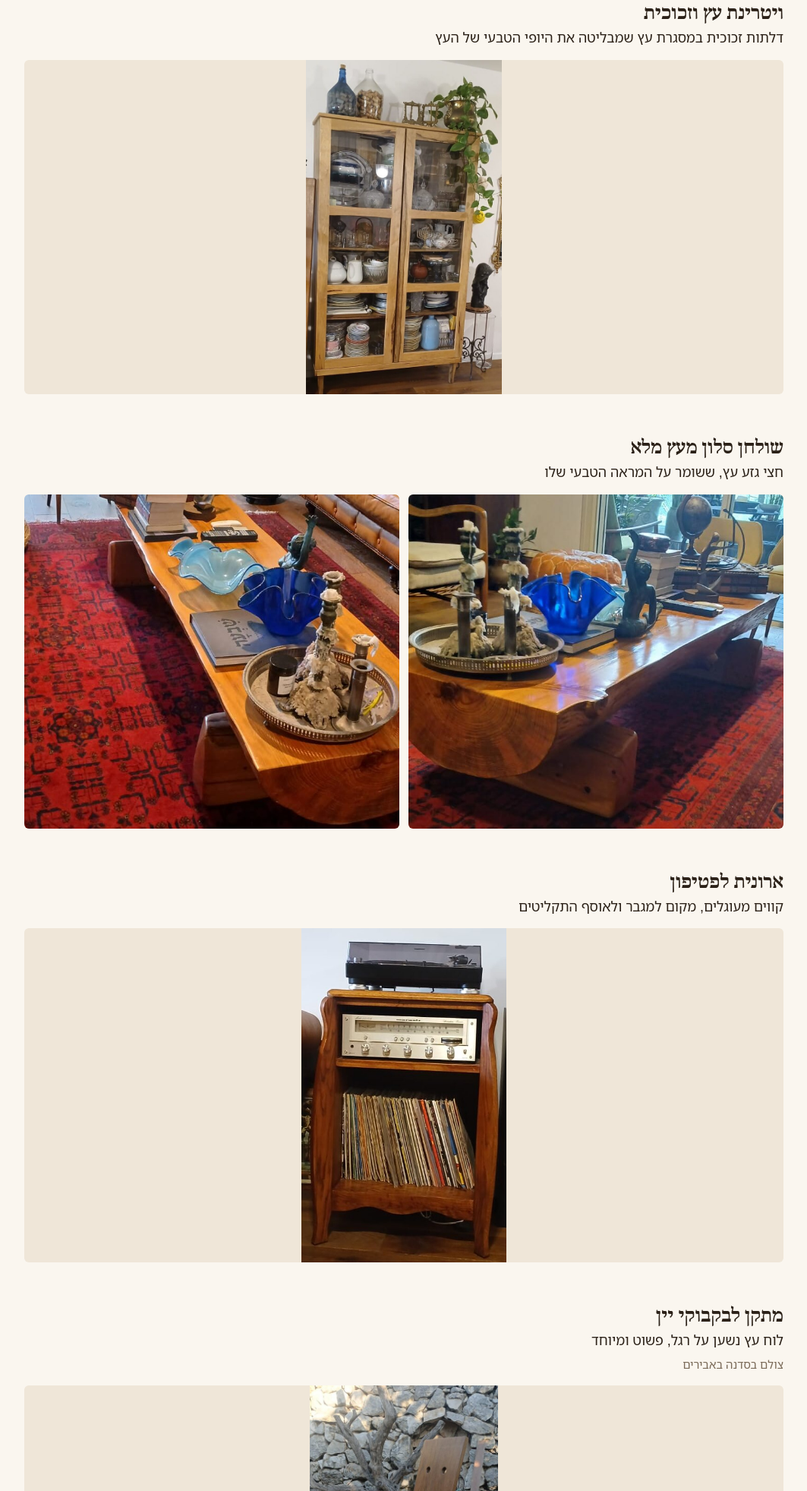
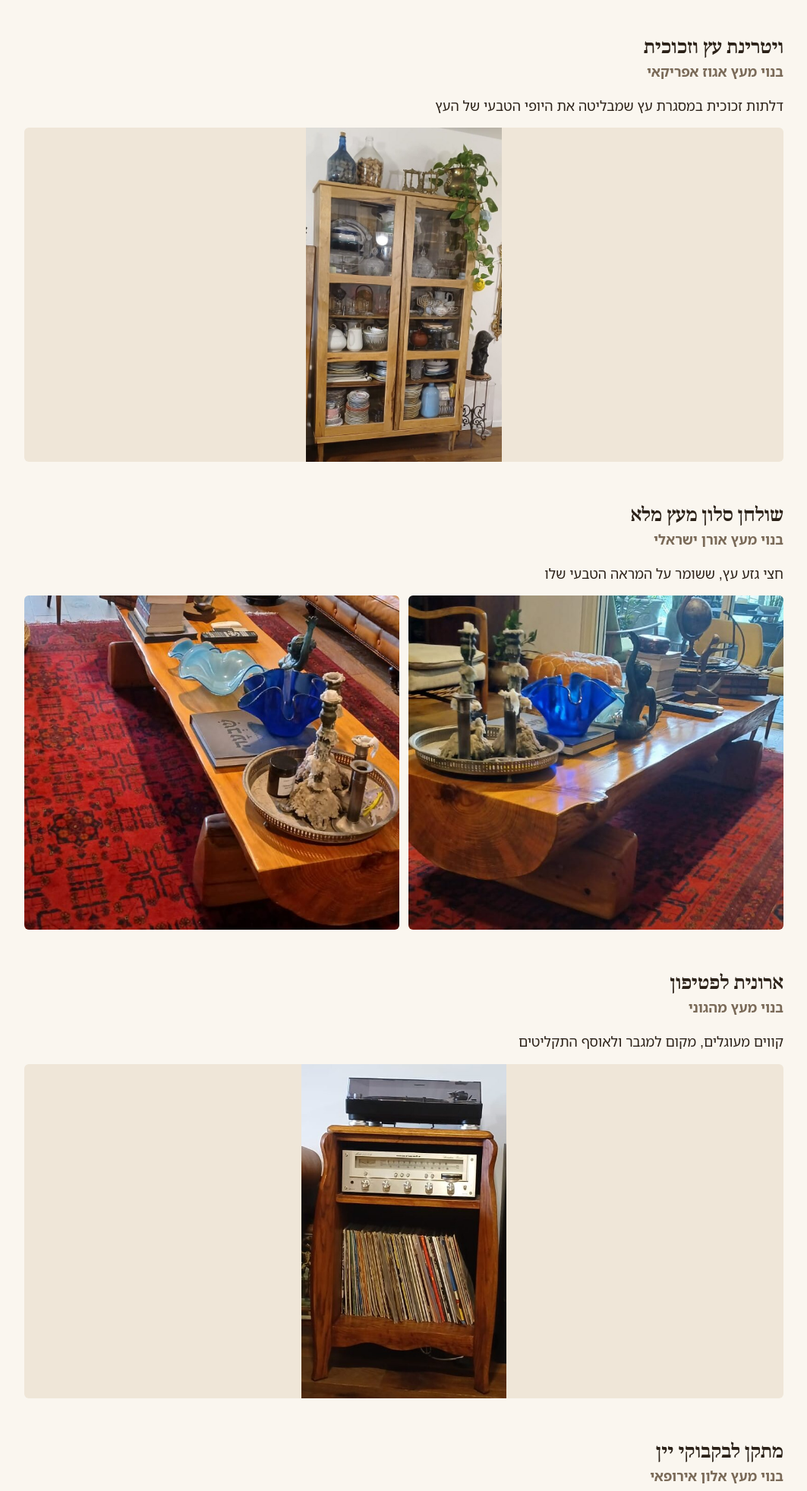
Before and after one commit to ehudettun/yaakov-nagarut, a plain HTML site: page index.html in a window 1280 px wide. Shown: the part 1600-3563 px from the top of the page at 76% size, without its empty margins (108-1171 px from the left). Drawn offline with Linux system fonts and the light colour scheme.

Commit message:
Add wood type per item

```diff
--- a/index.html
+++ b/index.html
@@ -21,13 +21,13 @@ h2{font:700 30px "Noto Serif Hebrew",Georgia,serif;border-bottom:2px solid var(-
 <header class="hero"><div><h1>יעקב נגרות</h1><p>עבודות נגרות עם נשמה</p></div></header>
 <main><p class="intro">לצד עבודתי בתחום הרפואה המשלימה, אני ממשיך לטפח אהבה ותיקה נוספת שלי – יצירת עבודות נגרות עם נשמה ואופי. בסדנה שלי באבירים שבגליל אני יוצר רהיטים ועבודות עץ מיוחדות עבור אנשים מכל רחבי הארץ, שמעריכים עבודת יד, איכות ותשומת לב לפרטים הקטנים. את העבודות אני יוצר בזמני הפנוי, בקצב שלי, בלי לחץ ובלי קיצורי דרך, מתוך הנאה מהתהליך ומהיצירה עצמה. לכן, אם אתם מחפשים משהו מיוחד, שנעשה באהבה ובסבלנות, ולא ממהרים לקבל אותו – אשמח ליצור אותו עבורכם.</p>
 <h2>העבודות שלי</h2>
-<section class="work"><h3>ספריית עץ מלא לסלון</h3><p>ארון עץ גדול עם מדפים ומגירות</p><div class="imgs"><img src="img/library.jpg" alt="ארון ספרייה מעץ"></div></section>
-<section class="work"><h3>ויטרינת עץ וזכוכית</h3><p>דלתות זכוכית במסגרת עץ שמבליטה את היופי הטבעי של העץ</p><div class="imgs one"><img src="img/vitrine.jpg" alt="ויטרינת עץ וזכוכית"></div></section>
-<section class="work"><h3>שולחן סלון מעץ מלא</h3><p>חצי גזע עץ, ששומר על המראה הטבעי שלו</p><div class="imgs"><img src="img/table1.jpg" alt="שולחן סלון מעץ מלא"><img src="img/table2.jpg" alt="שולחן סלון, זווית נוספת"></div></section>
-<section class="work"><h3>ארונית לפטיפון</h3><p>קווים מעוגלים, מקום למגבר ולאוסף התקליטים</p><div class="imgs one"><img src="img/record.jpg" alt="ארונית עץ לפטיפון"></div></section>
-<section class="work"><h3>מתקן לבקבוקי יין</h3><p>לוח עץ נשען על רגל, פשוט ומיוחד<br><small style="color:#7a6a58">צולם בסדנה באבירים</small></p><div class="imgs one"><img src="img/wine.jpg" alt="מתקן עץ לבקבוקי יין"></div></section>
-<section class="work"><h3>מדפי עץ למטבח</h3><p>שני מדפים עם קצה טבעי</p><div class="imgs"><img src="img/shelves1.jpg" alt="מדפי עץ למטבח"><img src="img/shelves2.jpg" alt="מדפי עץ, מבט מהצד"></div></section>
-<section class="work"><h3>דלתות עץ מלא בצבע לבן</h3><div class="imgs one"><img src="img/door.jpg" alt="דלת עץ לבנה עם שמשות"></div></section>
+<section class="work"><h3>ספריית עץ מלא לסלון</h3><p class="wood" style="color:#7a6a58;font-weight:600">בנוי מעץ אלון אירופאי</p><p>ארון עץ גדול עם מדפים ומגירות</p><div class="imgs"><img src="img/library.jpg" alt="ארון ספרייה מעץ"></div></section>
+<section class="work"><h3>ויטרינת עץ וזכוכית</h3><p class="wood" style="color:#7a6a58;font-weight:600">בנוי מעץ אגוז אפריקאי</p><p>דלתות זכוכית במסגרת עץ שמבליטה את היופי הטבעי של העץ</p><div class="imgs one"><img src="img/vitrine.jpg" alt="ויטרינת עץ וזכוכית"></div></section>
+<section class="work"><h3>שולחן סלון מעץ מלא</h3><p class="wood" style="color:#7a6a58;font-weight:600">בנוי מעץ אורן ישראלי</p><p>חצי גזע עץ, ששומר על המראה הטבעי שלו</p><div class="imgs"><img src="img/table1.jpg" alt="שולחן סלון מעץ מלא"><img src="img/table2.jpg" alt="שולחן סלון, זווית נוספת"></div></section>
+<section class="work"><h3>ארונית לפטיפון</h3><p class="wood" style="color:#7a6a58;font-weight:600">בנוי מעץ מהגוני</p><p>קווים מעוגלים, מקום למגבר ולאוסף התקליטים</p><div class="imgs one"><img src="img/record.jpg" alt="ארונית עץ לפטיפון"></div></section>
+<section class="work"><h3>מתקן לבקבוקי יין</h3><p class="wood" style="color:#7a6a58;font-weight:600">בנוי מעץ אלון אירופאי</p><p>לוח עץ נשען על רגל, פשוט ומיוחד<br><small style="color:#7a6a58">צולם בסדנה באבירים</small></p><div class="imgs one"><img src="img/wine.jpg" alt="מתקן עץ לבקבוקי יין"></div></section>
+<section class="work"><h3>מדפי עץ למטבח</h3><p class="wood" style="color:#7a6a58;font-weight:600">בנוי מעץ אורן ישראלי</p><p>שני מדפים עם קצה טבעי</p><div class="imgs"><img src="img/shelves1.jpg" alt="מדפי עץ למטבח"><img src="img/shelves2.jpg" alt="מדפי עץ, מבט מהצד"></div></section>
+<section class="work"><h3>דלתות עץ מלא בצבע לבן</h3><p class="wood" style="color:#7a6a58;font-weight:600">בנוי מעץ בוק אירופאי</p><div class="imgs one"><img src="img/door.jpg" alt="דלת עץ לבנה עם שמשות"></div></section>
 <section class="end"><p>רוצים להכיר גם את העבודה שלי ברפואה משלימה? <a href="https://myhealing.co.il/">לאתר</a></p>
 <p>רוצים רהיט שנבנה במיוחד בשבילכם? שלחו לי הודעה.</p><a class="wa" href="https://wa.me/972523739435">דברו איתי בוואטסאפ</a></section>
 </main></body></html>
```
